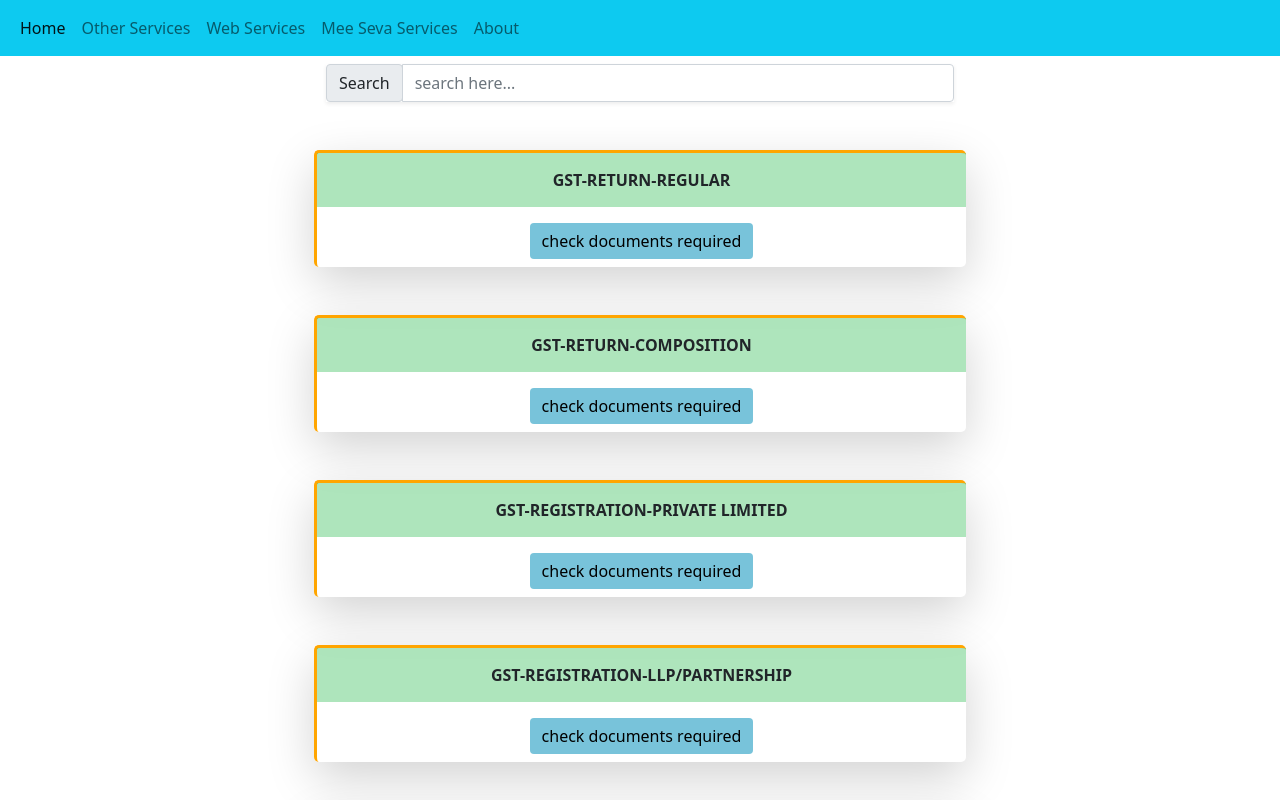
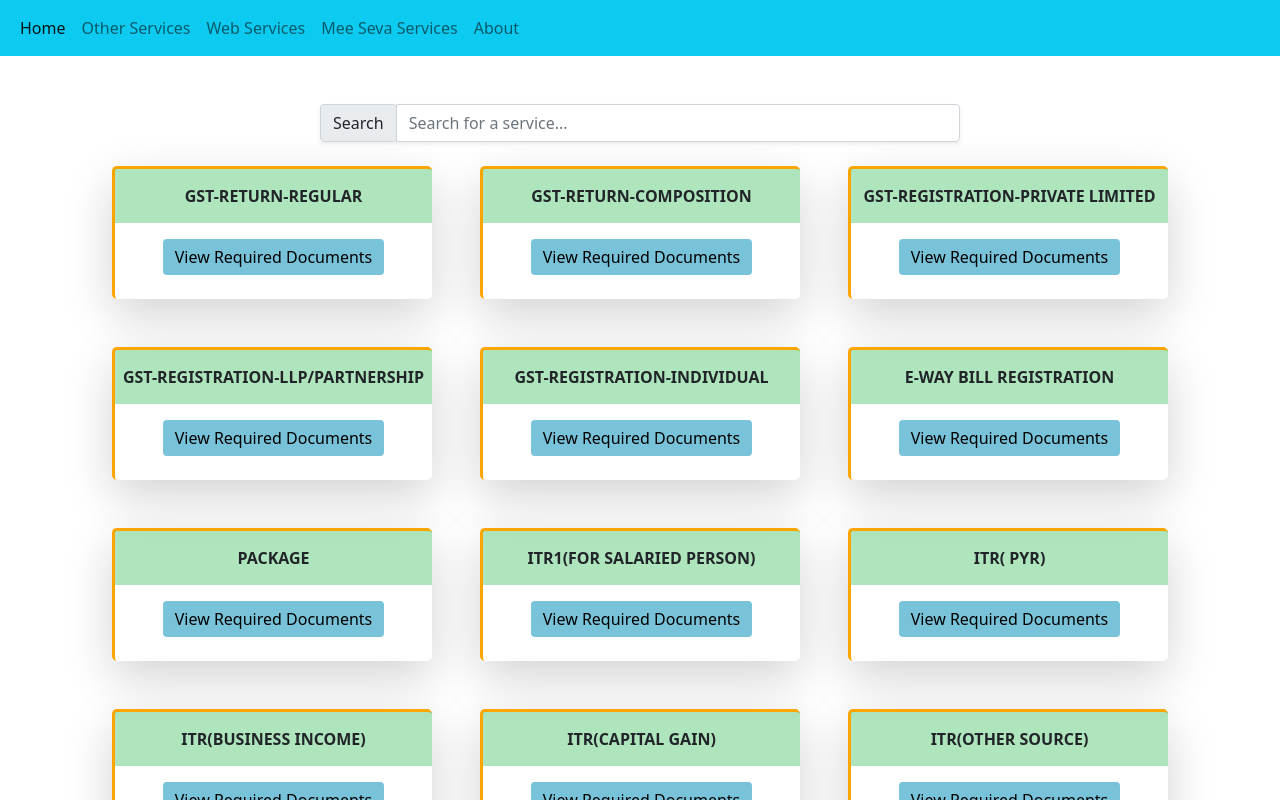
Before and after one commit to Vardhan-goud/GSTSuvidhaKendra, an Angular app: page /home in a window 1280 px wide. Shown: the top 800 px of the page. Built offline with nearby package versions, Linux system fonts and the light colour scheme.

Commit message:
Styled content

```diff
--- a/src/app/docs-req/docs-req.component.html
+++ b/src/app/docs-req/docs-req.component.html
@@ -1,11 +1,12 @@
 <div class="row text-center mt-5">
-    <h1 class=""><u>{{reqFiles.name}}</u></h1>
+    <h1 class="text-danger">{{reqFiles.name}}</h1>
+    <h5 class="m-3">REQUIRED DOCUMENTS ARE GIVEN BELOW</h5>
 </div>
 <div class="row mt-3">
     <div class="col-sm-3"></div>
     <div class="col-sm-6">
-        <ul>
-            <li *ngFor="let file of reqFiles.reqDocs">
+        <ul class="list-group">
+            <li *ngFor="let file of reqFiles.reqDocs" class="list-group-item">
                 {{file}}
             </li>
         </ul>
--- a/src/app/home/home.component.css
+++ b/src/app/home/home.component.css
@@ -21,6 +21,9 @@
 }
 
 .btn:hover{
-
     background-color:rgb(21, 177, 81,0.5);
 }
+
+.row{
+    --bs-gutter-x:0;
+}
--- a/src/app/home/home.component.html
+++ b/src/app/home/home.component.html
@@ -1,23 +1,22 @@
-<div class="row mt-2">
+<div class="row mt-5">
     <div class="col-sm-3"></div>
     <div class="col-sm-6">
         <div class="input-group align-items-center shadow-sm">
             <div class="input-group-prepend">
                 <span class="input-group-text">Search</span>
             </div>
-            <input (input)="filterServices($event)" class="form-control" placeholder="search here..." />
+            <input (input)="filterServices($event)" class="form-control" placeholder="Search for a service..." />
         </div>
     </div>
     <div class="col-sm-3"></div>
 </div>
 
-<div *ngFor="let file of filteredServices" class="row text-center mt-5  ">
-    <div class="col-sm-3"></div>
-    <div class="col-sm-6  box shadow-lg p-0 content">
+
+<div class="row d-flex justify-content-center">
+    <div class="col-sm-3 text-center m-4 box shadow-lg p-0 content" *ngFor="let file of filteredServices">
         <p class="heading">{{file.name}}</p>
-        <p class="p-0 m-0 btn-area" [routerLink]="[file.name]">
-            <button class="btn btn-info mb-2">check documents required</button>
+        <p class="btn-area" [routerLink]="[file.name]">
+            <button class="btn btn-info mb-2">View Required Documents</button>
         </p>
     </div>
-    <div class="col-sm-3 "></div>
 </div>
```
